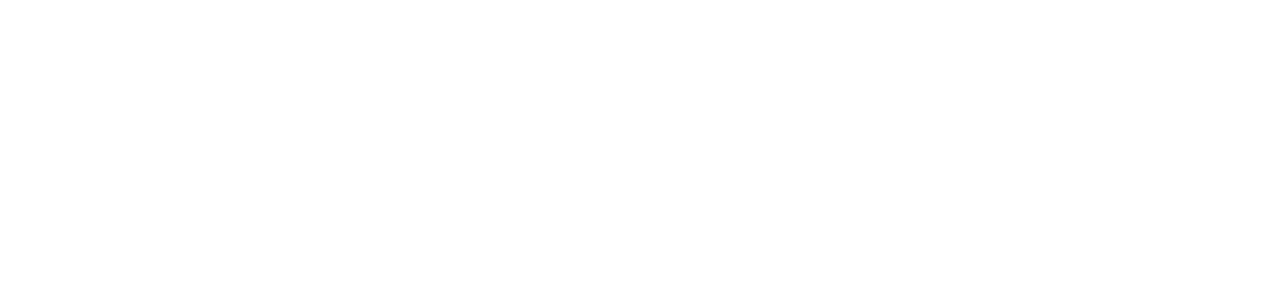
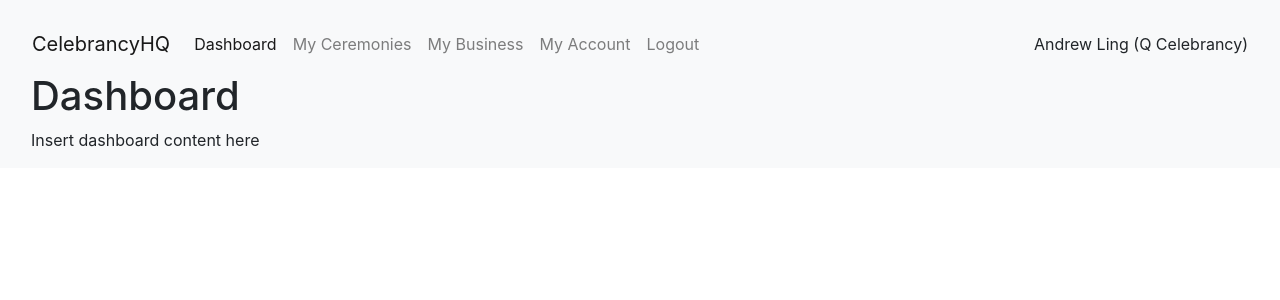
Before and after one commit to tahleegrace/CelebrancyHQ, a React (Create React App) app in the folder CelebrancyHQ.UI/: page /dashboard in a window 1280 px wide. Before the commit this address had no page. Shown: the top 300 px of the page. Built offline with nearby package versions, Linux system fonts and the light colour scheme.

Commit message:
CHQ-5: Added initial version of dashboard page.

```diff
--- a/CelebrancyHQ.UI/src/index.tsx
+++ b/CelebrancyHQ.UI/src/index.tsx
@@ -2,6 +2,7 @@
 import ReactDOM from 'react-dom/client';
 import { BrowserRouter, Route, Routes } from 'react-router-dom';
 import App from './App';
+import { Dashboard } from './pages/dashboard/dashboard';
 import { Login } from './pages/login/login';
 import reportWebVitals from './reportWebVitals';
 import configureDependencies from './services/configure-dependencies';
@@ -16,7 +17,8 @@
         <BrowserRouter>
             <Routes>
                 <Route path="/" element={<App />}>
-                    <Route path="login" element={<Login /> } />
+                    <Route path="login" element={<Login />} />
+                    <Route path="dashboard" element={<Dashboard />} />
                 </Route>
             </Routes>
         </BrowserRouter>
--- /dev/null
+++ b/CelebrancyHQ.UI/src/pages/dashboard/dashboard.tsx
@@ -0,0 +1,24 @@
+import React from "react";
+
+export class Dashboard extends React.Component<DashboardProps, DashboardState> {
+    constructor(props: DashboardProps) {
+        super(props);
+    }
+
+    render() {
+        return (
+            <main>
+                <h1>Dashboard</h1>
+                <div>Insert dashboard content here</div>
+            </main>
+        );
+    }
+}
+
+interface DashboardProps {
+
+}
+
+interface DashboardState {
+
+}
```
Also changed, not shown: 1 other file (tests, documents, lock files or other folders).
